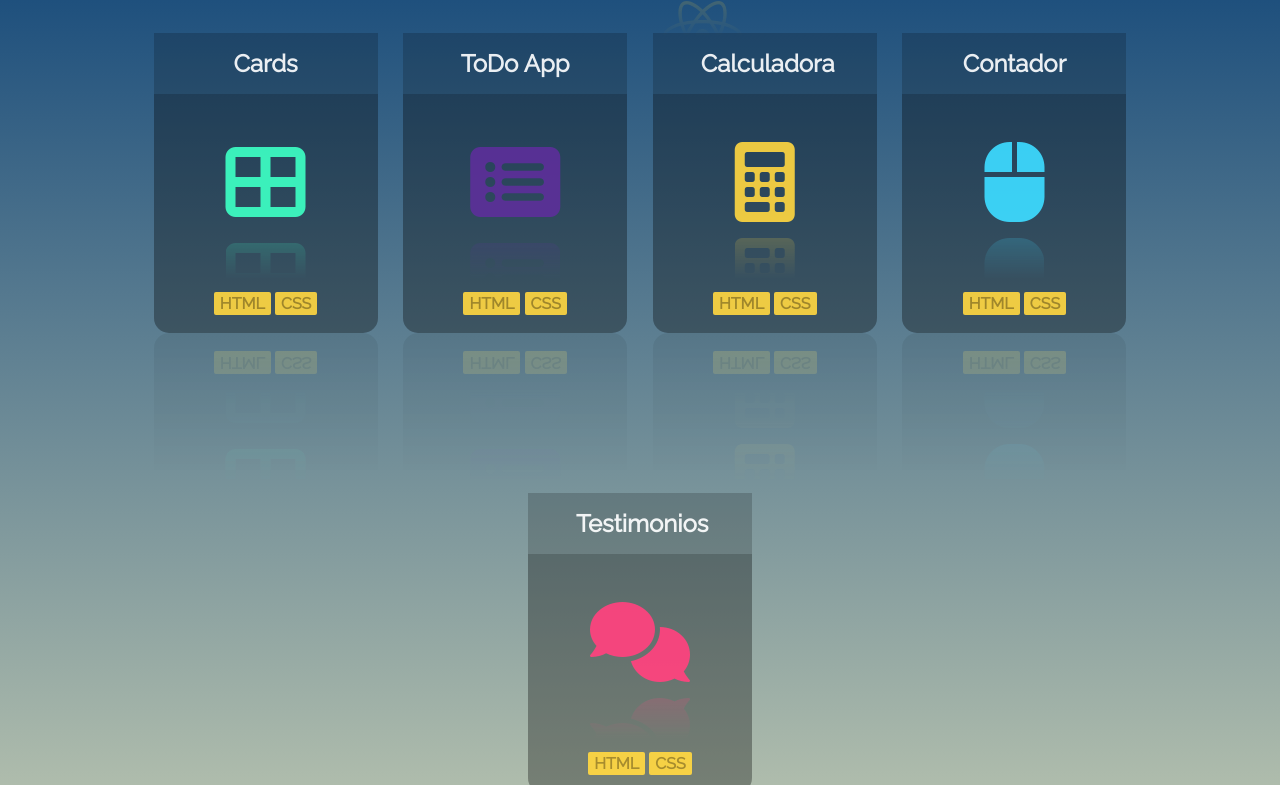
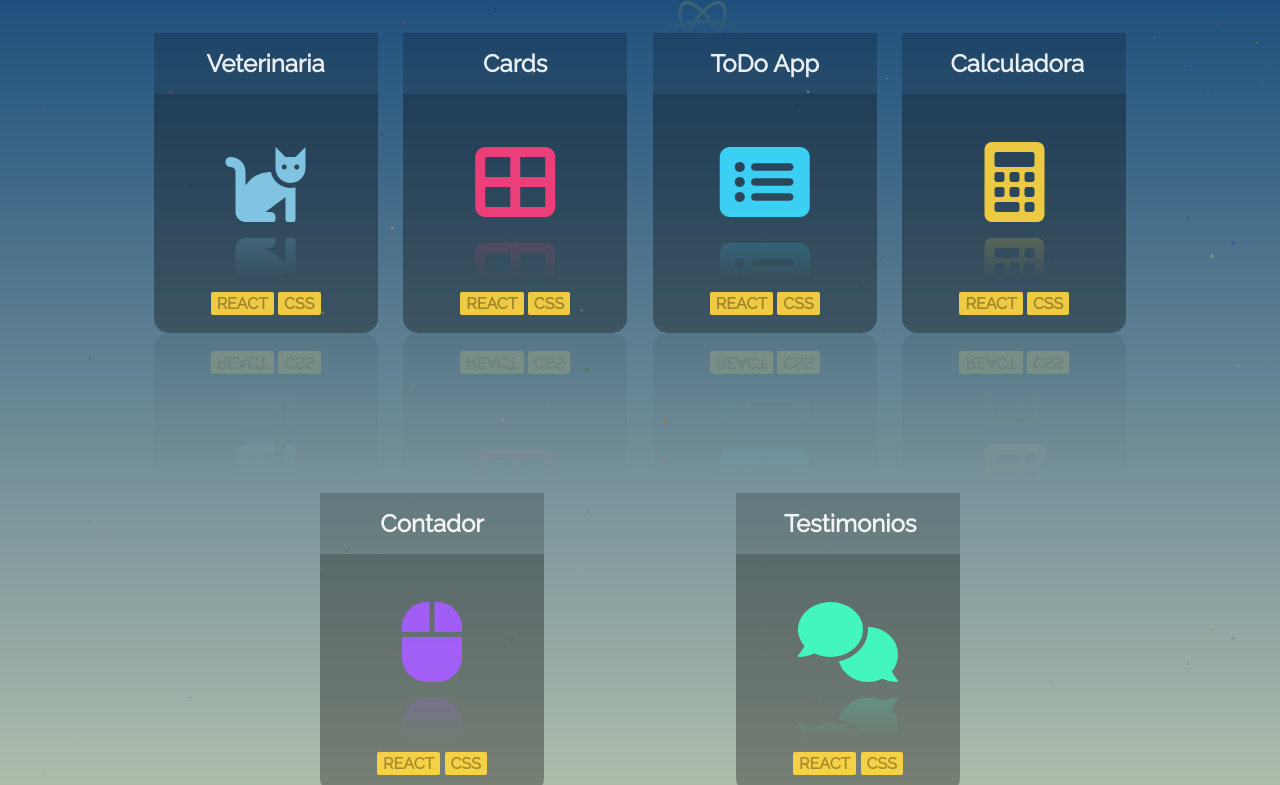
Before and after one commit to FalconLeandro/reactTrabajos, a plain HTML site: page index.html in a window 1280 px wide. Shown: the part 167-952 px from the top of the page. Drawn offline with nearby package versions, Linux system fonts and the light colour scheme.

Commit message:
add veterinaria

```diff
--- a/css/styles.css
+++ b/css/styles.css
@@ -69,24 +69,28 @@ i {
   animation: floating 6s ease-in-out infinite;
 }
 
+.fa-cat{
+  color: skyblue;
+}
+
 .fa-calculator {
   color: #FFD43B;
 }
 
 .fa-computer-mouse {
+  color: #a357ff;
+}
+
+.fa-comments {
+  color: #3bffc1;
+}
+
+.fa-rectangle-list {
   color: #3BDBFF;
 }
 
-.fa-comments {
-  color: #ff3b79;
-}
-
-.fa-rectangle-list {
-  color: #5B2B96;
-}
-
 .fa-table-cells-large {
-  color: #3bffc1;
+  color:#ff3b79 ;
 }
 
 
@@ -192,7 +196,7 @@ iframe {
   transform: translate(-60px, 10px);
   transition: opacity 0.2s ease-in-out,
     transform 0.5s cubic-bezier(0.4, 0, 1, 1);
-  color: #8EC5FC;
+  color: #0D4377;
 
 
 }
--- a/index.html
+++ b/index.html
@@ -12,7 +12,6 @@
         crossorigin="anonymous" referrerpolicy="no-referrer" />
     <script src="https://cdn.jsdelivr.net/npm/particles.js@2.0.0/particles.min.js"></script>
 </head>
-
 <body id="canvas">
     <input type="checkbox" id="btn1" onclick="bgChanger()">
     <label id="label1" for="btn1">
@@ -30,10 +29,7 @@
             </span>
         </i>
     </label>
-
-    <!-- <div id="particle-container"></div>
-    <script src="js/particles.js"></script> -->
-
+    <div id="particle-container"></div>
     <h1>React<span id="end"><i class="fa-brands fa-react"></i></span> 1</h1>
     <div id="container">
         <!-- Ventana modal, por defecto no visiblel -->
@@ -42,11 +38,21 @@
             <span class="cerrar">&times;</span>
         </div>
         <div class="card">
+            <h2>Veterinaria</h2>
+            <div>
+                <i id="1" class="fa-solid fa-cat"></i>
+                <div class="tools-container  tools3">
+                    <span class="techs">React</span>
+                    <span class="techs">CSS</span>
+                </div>
+            </div>
+        </div>
+        <div class="card">
             <h2>Cards</h2>
             <div>
-                <i id="1" class="fa-solid fa-table-cells-large"></i>
+                <i id="2" class="fa-solid fa-table-cells-large"></i>
                 <div class="tools-container  tools3">
-                    <span class="techs">HTML</span>
+                    <span class="techs">React</span>
                     <span class="techs">CSS</span>
                 </div>
             </div>
@@ -54,9 +60,9 @@
         <div class="card">
             <h2>ToDo App</h2>
             <div>
-                <i id="2" class="fa-solid fa-rectangle-list"></i>
+                <i id="3" class="fa-solid fa-rectangle-list"></i>
                 <div class="tools-container  tools5">
-                    <span class="techs">HTML</span>
+                    <span class="techs">React</span>
                     <span class="techs">CSS</span>
                 </div>
             </div>
@@ -64,9 +70,9 @@
         <div class="card">
             <h2>Calculadora</h2>
             <div>
-                <i id="3" class="fa-solid fa-calculator"></i>
+                <i id="4" class="fa-solid fa-calculator"></i>
                 <div class="tools-container  tools2">
-                    <span class="techs">HTML</span>
+                    <span class="techs">React</span>
                     <span class="techs">CSS</span>
                 </div>
             </div>
@@ -74,9 +80,9 @@
         <div class="card">
             <h2>Contador</h2>
             <div>
-                <i id="4" class="fa-solid fa-computer-mouse"></i>
+                <i id="5" class="fa-solid fa-computer-mouse"></i>
                 <div class="tools-container tools6">
-                    <span class="techs">HTML</span>
+                    <span class="techs">React</span>
                     <span class="techs">CSS</span>
                 </div>
             </div>
@@ -84,14 +90,15 @@
         <div class="card">
             <h2>Testimonios</h2>
             <div>
-                <i id="5" class="fa-solid fa-comments"></i>
+                <i id="6" class="fa-solid fa-comments"></i>
                 <div class="tools-container  tools2">
-                    <span class="techs">HTML</span>
+                    <span class="techs">React</span>
                     <span class="techs">CSS</span>
                 </div>
             </div>
         </div>
     </div>
+    <script src="js/particles.js"></script>
     <script src="js/bg-changer.js"></script>
     <script src="js/modal.js"></script>
 </body>
--- a/js/bg-changer.js
+++ b/js/bg-changer.js
@@ -7,12 +7,12 @@ function bgChanger() {
     const tema = document.body.classList.toggle('dark');
 
     if (tema) {
-        label1.innerHTML='<i class="fas fa-moon i"><span class="span-tip" style="color: #3E3E3E;">Dark Mode</span></i>';
+        label1.innerHTML='<i class="fas fa-moon i"><span class="span-tip" style="color: #3E3E3E">Dark Mode</span></i>';
         spanTip.setAttribute('style','color:#404040');
 
     } else{
-        label1.innerHTML='<i class="fas fa-sun i"><span class="span-tip">Ligth Mode</span></i>';
-        spanTip.setAttribute('style','color:#8EC5FC;');
+        label1.innerHTML='<i class="fas fa-sun i"><span class="span-tip" style="color: #0D4377">Ligth Mode</span></i>';
+        spanTip.setAttribute('style','color:#0D4377');
 
     }
 
--- a/js/modal.js
+++ b/js/modal.js
@@ -17,6 +17,14 @@ window.addEventListener("click", function (event) {
 
 let modalesContenido = [{
   id: 1,
+  title: 'Veterinaria',
+  text: 'Final Frontend 3 Digital House',
+  image: './images/front3final.png',
+  techList: ['<span class="techs">html</span>', '<span class="techs">js</span>', '<span class="techs">css</span>'],
+  linkSitioWeb: 'https://falconleandro.github.io/fe3-final-falcon-leandro/',
+  linkGithub: ''
+},{
+  id: 2,
   title: 'Cards \n Proyecto Integrador',
   text: 'Cards for an e-commerce of sport shoes. -Under construction',
   image: './images/shoesStore.png',
@@ -24,7 +32,7 @@ let modalesContenido = [{
   linkSitioWeb: 'https://falconleandro.github.io/trabajos-react-presentacion/',
   linkGithub: ''
 }, {
-  id: 2,
+  id: 3,
   title: 'ToDo App',
   text: 'Fourth project: interactive to-do application. You can add tasks, mark them as completed and delete them. I combined all my knowledge in this final project and learned to render lists of components from arrays and to work with text entered by the user.',
   image: './images/toDoApp.png',
@@ -32,7 +40,7 @@ let modalesContenido = [{
   linkSitioWeb: 'https://falconleandro.github.io/to-do-app/',
   linkGithub: ''
 }, {
-  id: 3,
+  id: 4,
   title: 'Calculadora',
   text: 'Third practice: interactive calculator that performs the four basic arithmetic operations. In this project, I practiced my knowledge and worked with flexbox to create a more elaborate structure. I also learned how to install packages with node package manager and learned how to check if a package was added to the dependency list of my React project. I also worked with props.children.',
   image: './images/calculadora.png',
@@ -40,7 +48,7 @@ let modalesContenido = [{
   linkSitioWeb: 'https://falconleandro.github.io/calculadora/',
   linkGithub: './LemonPie/index.html'
 }, {
-  id: 4,
+  id: 5,
   title: 'Contador',
   text: 'In this second practice I built a click counter. It increments when the blue button is clicked and resets when the purple button is clicked. In this project I learned how to use the useState hook with functional components to maintain and update the state of a component. I also worked with event listeners',
   image: './images/contador.png',
@@ -49,7 +57,7 @@ let modalesContenido = [{
   linkSitioWeb: 'https://falconleandro.github.io/contadorDeClicks/',
   linkGithub: ''
 }, {
-  id: 5,
+  id: 6,
   title: 'Testimonios',
   text: 'In this practice I built a clone of the freeCodeCamp testimonials section. I learned how to analyze the structure of a component, how to implement it with JSX, how to style a component with CSS and how to render several components passing different props to each of them.',
   image: './images/testimonios.png',
@@ -101,3 +109,5 @@ function atraparIdCardClickeada() {
   }
 };
 atraparIdCardClickeada();
+
+// https://falconleandro.github.io/fe3-final-falcon-leandro/
--- a/js/particles.js
+++ b/js/particles.js
@@ -37,7 +37,7 @@ particlesJS("particle-container", {
       }
     },
     "size": {
-      "value": 3,
+      "value": 1.8,
       "random": true,
       "anim": {
         "enable": false,
```
Also changed, not shown: images/front3final.png (added).
